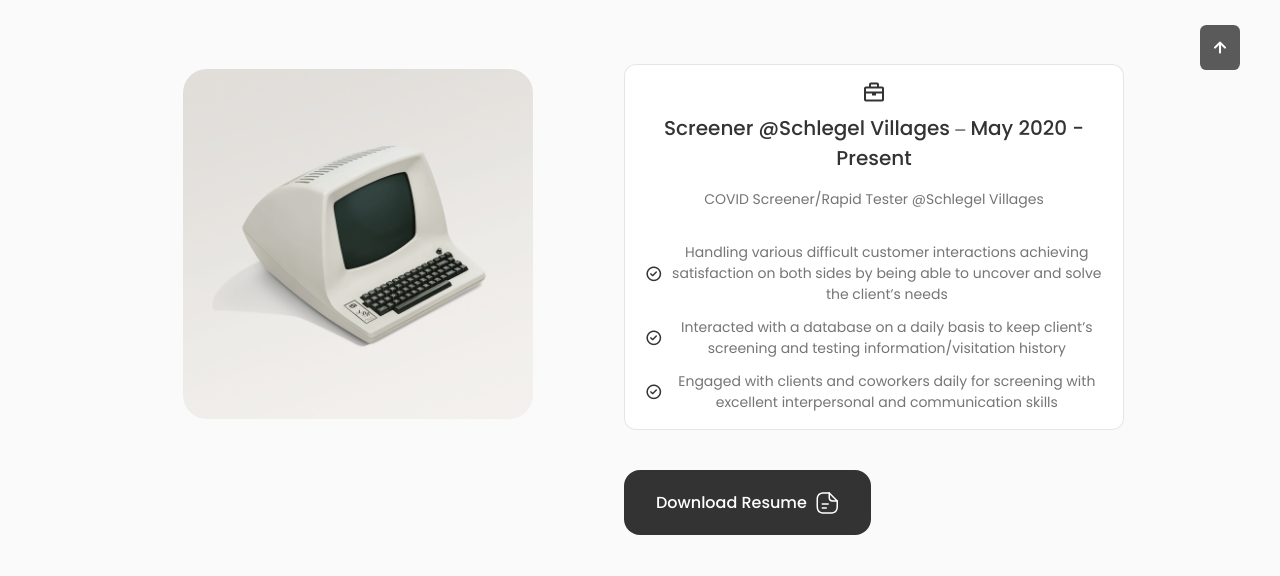
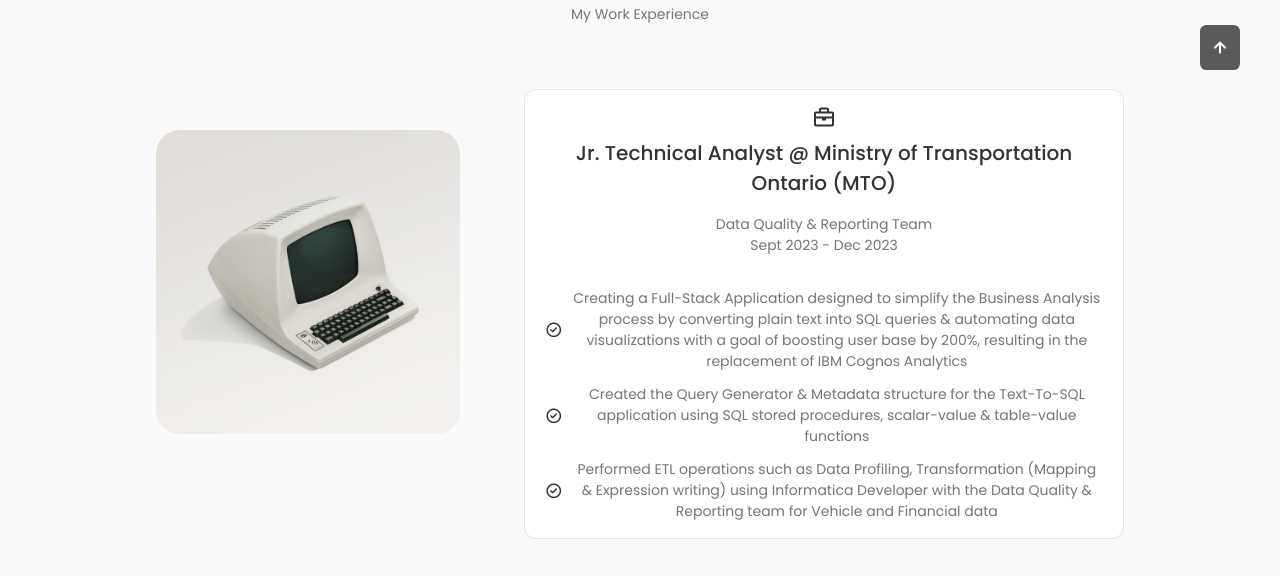
Before and after one commit to rjnvr/portfolio-website, a React (Create React App) app: page / in a window 1280 px wide. Shown: the part 890-1466 px from the top of the page. Built offline with nearby package versions, Linux system fonts and the light colour scheme.

Commit message:
updating resume + website

```diff
--- a/src/components/about/About.jsx
+++ b/src/components/about/About.jsx
@@ -3,19 +3,20 @@
 import AboutImg from "../../assets/comp2.gif";
 import CV from "../../assets/Arjunvir_Sidhu_Resume-Update.pdf";
 import Info from './Info'
+import Info2 from './Info2';
 
 const About = () => {
   return (
     <section className="about section" id="about">
         <h2 className="section__title">About Me</h2>
-        <span className="section__subtitle">My Non-Technical Work Experience</span>
+        <span className="section__subtitle">My Work Experience</span>
 
         <div className="about__container container grid">
             <img src={AboutImg} alt="" className="about__img" />
-
+            <Info />
+            <img src={AboutImg} alt="" className="about__img" />
             <div className="about__data">
-                <Info />
-
+              <Info2 />
                 <p className="about__description"></p>
 
                 <a download="" href={CV} className="button button--flex">Download Resume
--- a/src/components/about/Info.jsx
+++ b/src/components/about/Info.jsx
@@ -8,43 +8,65 @@
             <i class="bx bx-briefcase about__icon"></i>
             <h3 className="about__title"></h3>
             <span className="about__subtitle"></span>
-
-              <h3 className="services__modal-title">Screener @Schlegel Villages ⎯ May 2020 - Present</h3>
-              <p className="services__modal-description">COVID Screener/Rapid Tester @Schlegel Villages</p>
+            <h3 className="services__modal-title">Jr. Technical Analyst @ Ministry of Transportation Ontario (MTO)</h3>
+              <p className="services__modal-description">Data Quality & Reporting Team<br></br> Sept 2023 - Dec 2023</p>
 
               <ul className="services__modal-services grid">
                 <li className="services__modal-service">
                   <i className="uil uil-check-circle services__modal-icon">
                   </i>
-                  <p className="services__modal-info">Handling various difficult customer interactions achieving  satisfaction on both sides by being able to uncover and solve the client’s needs</p>
+                  <p className="services__modal-info">Creating a Full-Stack Application designed to simplify the Business Analysis process by converting plain text into
+SQL queries & automating data visualizations with a goal of boosting user base by 200%, resulting in
+the replacement of IBM Cognos Analytics</p>
                 </li>
 
                 <li className="services__modal-service">
                   <i className="uil uil-check-circle services__modal-icon">
                   </i>
-                  <p className="services__modal-info">Interacted with a database on a daily basis to keep client’s screening and testing information/visitation history</p>
+                  <p className="services__modal-info">Created the Query Generator & Metadata structure for the Text-To-SQL application using SQL stored
+procedures, scalar-value & table-value functions</p>
                 </li>
                 <li className="services__modal-service">
                   <i className="uil uil-check-circle services__modal-icon">
                   </i>
-                  <p className="services__modal-info">Engaged with clients and coworkers daily for screening with excellent interpersonal and communication skills</p>
+                  <p className="services__modal-info">Performed ETL operations such as Data Profiling, Transformation (Mapping & Expression writing) using
+Informatica Developer with the Data Quality & Reporting team for Vehicle and Financial data</p>
                 </li>
             </ul>
 
         </div>
-{/*
+        {/*}
         <div className="about__box">
             <i class="bx bx-briefcase-alt about__icon"></i>
-            <h3 className="about__title">Work Experience</h3>
-            <span className="about__subtitle">Screener @Schlegel Villages LTC 2+ Years</span>
+            <h3 className="services__modal-title">Screener & Data Entry @ Schlegel Villages</h3>
+              <p className="services__modal-description">May 2020 - April 2023</p>
+              <li className="services__modal-service">
+                  <i className="uil uil-check-circle services__modal-icon">
+                  </i>
+                  <p className="services__modal-info">Implemented an automated data entry program, resulting in 85% reduction in downtime previously dedicated
+to manual data entry</p>
+                </li>
+          <br></br>
+              <ul className="services__modal-services grid">
+                <li className="services__modal-service">
+                  <i className="uil uil-check-circle services__modal-icon">
+                  </i>
+                  <p className="services__modal-info">Handling various difficult customer interactions achieving satisfaction on both sides by being able to uncover and solve the client’s needs</p>
+                </li>
+                <li className="services__modal-service">
+                  <i className="uil uil-check-circle services__modal-icon">
+                  </i>
+                  <p className="services__modal-info">Interacted with a database on a daily basis to keep client’s screening and testing information/visitation history and
+provided continuous user-experience improvement suggestions to developers</p>
+                </li>
+            </ul>
         </div>
-
         <div className="about__box">
-            <i class='bx bx-support about__icon'></i>
-            <h3 className="about__title">Projects here?</h3>
-            <span className="about__subtitle">maybe</span>
+            <i class="bx bx-briefcase-alt about__icon"></i>
+            <h3 className="about__title">Certfications</h3>
+            <span className="about__subtitle">Google Data Analytics Professional Certification</span>
         </div>
-  */}
+        */}
     </div>
   )
 }
--- a/src/components/about/about.css
+++ b/src/components/about/about.css
@@ -5,14 +5,14 @@
 }
 
 .about__img {
-    width: 350px;
+    width: 550px;
     border-radius: 1.5rem;
     justify-self: center;
-    margin-bottom: 7rem;
+    margin-bottom: 6rem;
 }
 
 .about__info {
-    grid-template-columns: repeat(1, 500px);
+    grid-template-columns: repeat(1, 600px);
     gap: 0.5rem;
     margin-bottom: var(--mb-2);
 }
@@ -53,6 +53,7 @@
         grid-template-columns: 1fr;
         row-gap: 1rem;
     }
+
 
     .about__img {
         width: 35%;
--- a/src/components/home/Data.jsx
+++ b/src/components/home/Data.jsx
@@ -55,7 +55,7 @@
           </svg>
         </h1>
         <h3 className="home__subtitle">Computer Science Student</h3>
-        <p className="home__description">I am a computer science student thats also interested in finance and gaming</p>
+        <p className="home__description">I am a computer science student with an interest in Data, Financial Markets (trading) & Technology</p>
 
         <a href="#contact" className="button button--flex">Say Hello
             <svg
```
